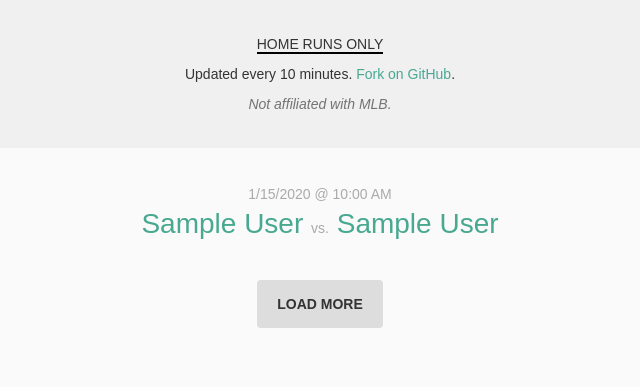
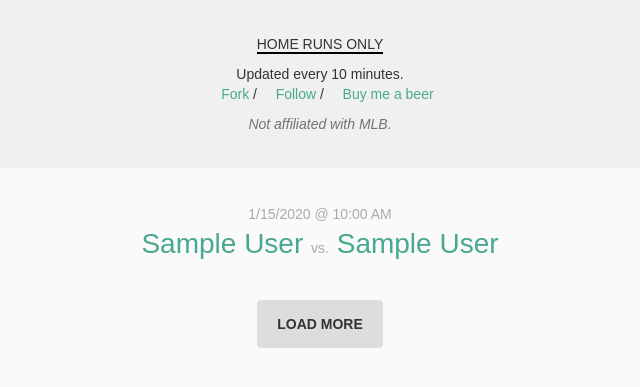
Before and after one commit to mattdennewitz/homers, a Flask app: page / in a window 1280 px wide. Shown: the top 387 px of the page, without its empty margins (320-960 px from the left). Run offline with Flask 2, Linux system fonts and the light colour scheme; tables that the repository leaves empty hold one stand-in row (values such as "Sample post"); parts of the project's set-up code (start-up, migrations or seed data) failed here and were passed over; some libraries are stand-ins or nearby versions; some web fonts are replaced.

Commit message:
new masthead

```diff
--- a/homers/templates/index.html
+++ b/homers/templates/index.html
@@ -28,8 +28,16 @@
               <span>HOME RUNS ONLY</span>
             </h4>
             <p>
-              Updated every 10 minutes.
-              <a target="_blank" href="https://github.com/mattdennewitz/homers">Fork on GitHub</a>.
+              Updated every 10 minutes.<br />
+              <a target="_blank" href="https://github.com/mattdennewitz/homers">
+                <em class="fa fa-github"></em> Fork
+              </a> /
+              <a target="_blank" href="https://twitter.com/homerunsonly">
+                <em class="fa fa-twitter"></em> Follow
+              </a> /
+              <a target="_blank" href="https://gittip.com/mattdennewitz">
+                <em class="fa fa-usd"></em> Buy me a beer
+              </a>
             </p>
             <p class="help-block">
               <em>Not affiliated with MLB.</em>
```
